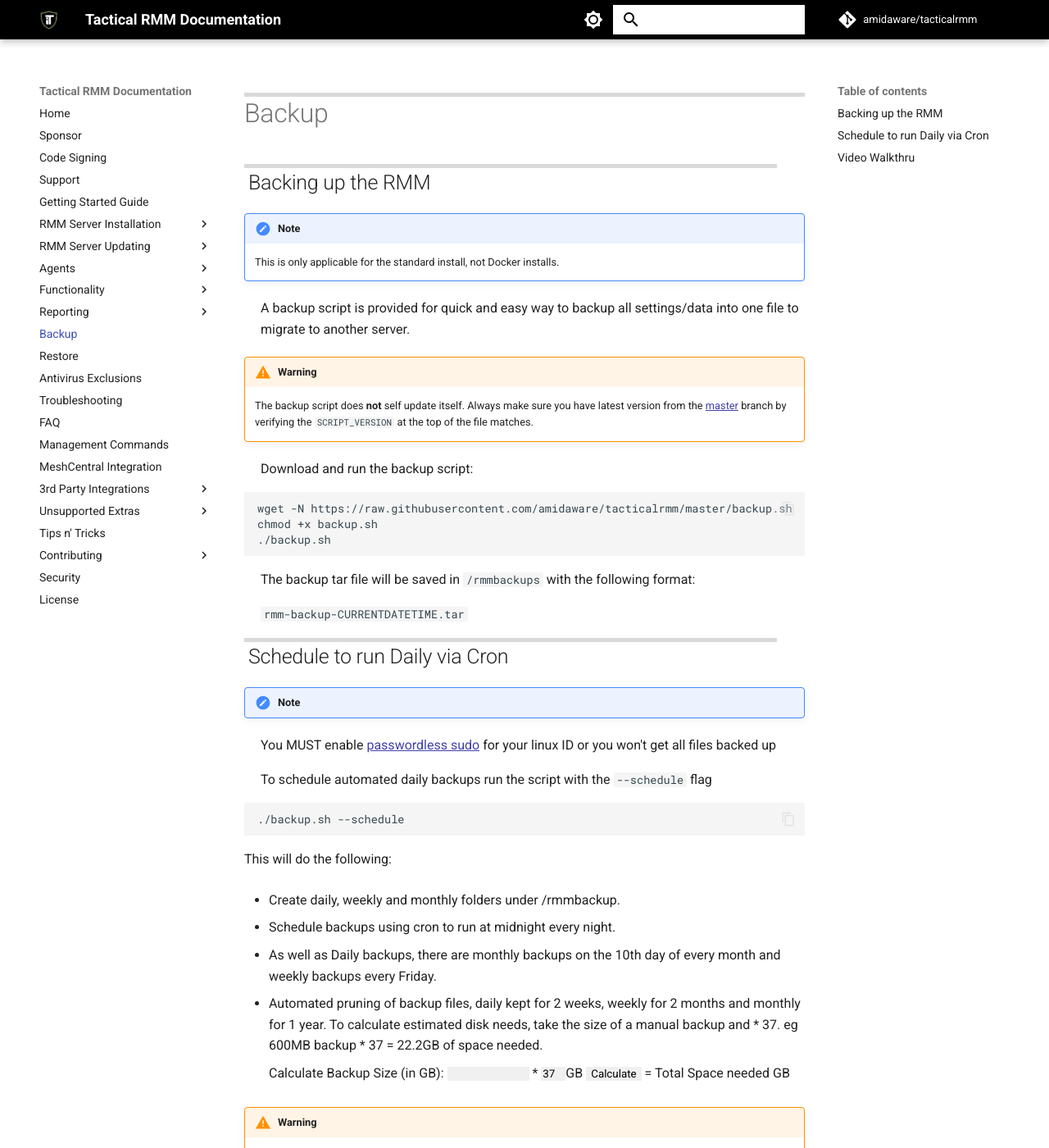
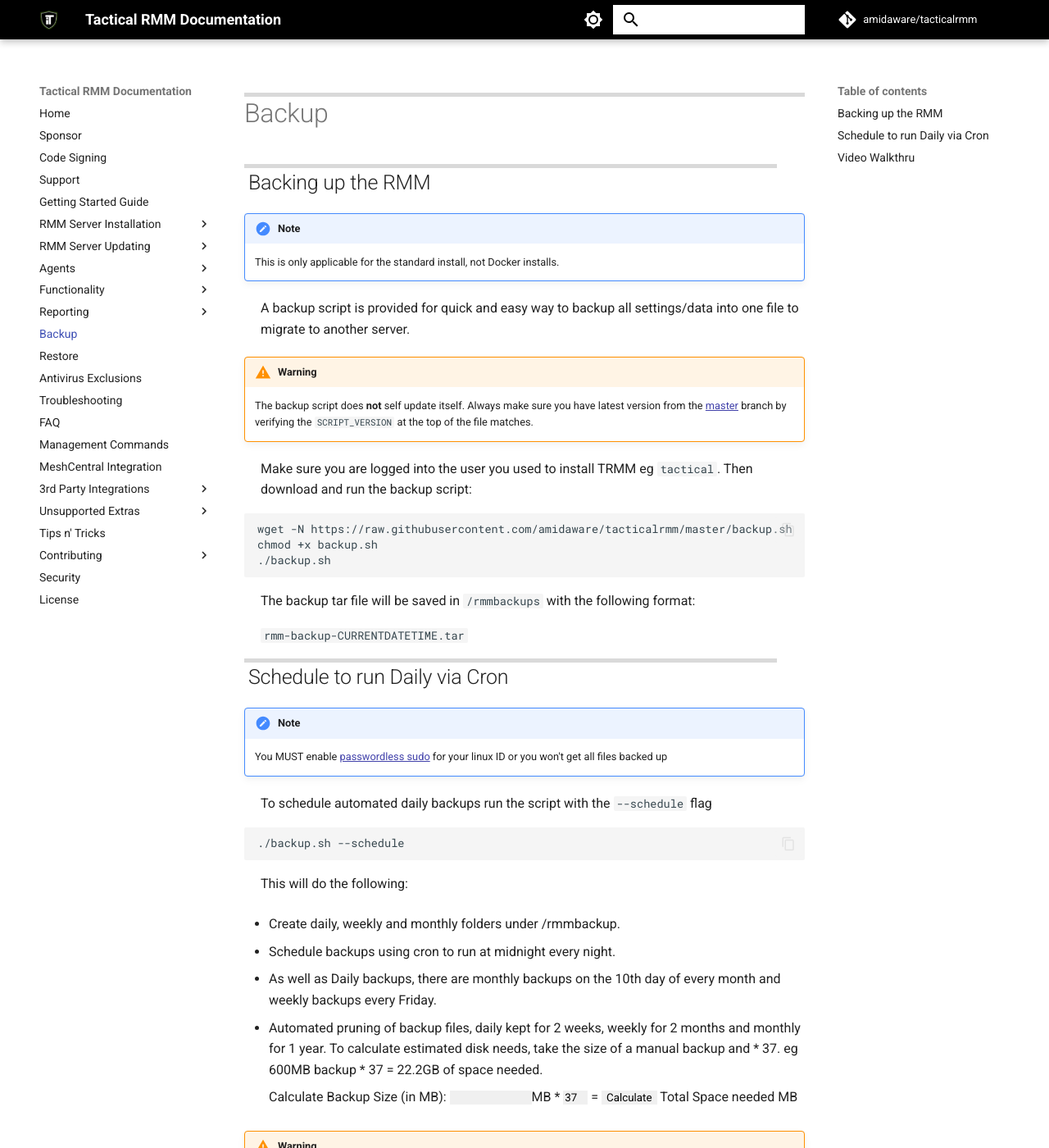
Before and after one commit to amidaware/trmm-docs, an MkDocs documentation site: the page built from docs/backup.md, in a window 1280 px wide and 1400 px high. Shown: the whole window at 82% size. Built offline with MkDocs 1.6.1 and Material for MkDocs 9.7.7, drawn with Linux system fonts in a browser that asks for light colours; comment, search, counter and statistics services are not loaded.

Commit message:
fix backup

````diff
--- a/docs/backup.md
+++ b/docs/backup.md
@@ -20,7 +20,7 @@
 !!!warning
     The backup script does **not** self update itself. Always make sure you have latest version from the [master](https://github.com/amidaware/tacticalrmm/blob/master/backup.sh) branch by verifying the `SCRIPT_VERSION` at the top of the file matches.
 
-Download and run the backup script:
+Make sure you are logged into the user you used to install TRMM eg `tactical`. Then download and run the backup script:
 
 ```bash
 wget -N https://raw.githubusercontent.com/amidaware/tacticalrmm/master/backup.sh
@@ -35,12 +35,14 @@
 ## Schedule to run Daily via Cron
 
 !!!note
-  You MUST enable [passwordless sudo](https://timonweb.com/devops/how-to-enable-passwordless-sudo-for-a-specific-user-in-linux/) for your linux ID or you won't get all files backed up
+    You MUST enable [passwordless sudo](https://timonweb.com/devops/how-to-enable-passwordless-sudo-for-a-specific-user-in-linux/) for your linux ID or you won't get all files backed up
 
 To schedule automated daily backups run the script with the `--schedule` flag
+
 ```bash
 ./backup.sh --schedule
 ```
+
 This will do the following:
 
 * Create daily, weekly and monthly folders under /rmmbackup.
@@ -51,11 +53,10 @@
 
 * Automated pruning of backup files, daily kept for 2 weeks, weekly for 2 months and monthly for 1 year. To calculate estimated disk needs, take the size of a manual backup and * 37. eg 600MB backup * 37 = 22.2GB of space needed. <br>
  <form>
-        Calculate Backup Size (in GB): <input type="text" id="firstNumber" style="background-color: #f0f0f0;  color: #000000; width: 100px;" /> * <input type="text" id="secondNumber" style="background-color: #f0f0f0;  color: #000000; width: 30px;" value = "37" />GB <input type="button" onClick="multiplyBy()" Value="Calculate" style="background-color: #f0f0f0;  color: #000000;" /> = Total Space needed <span id="result"></span>GB</form>
+        Calculate Backup Size (in MB): <input type="text" id="firstNumber" style="background-color: #f0f0f0;  color: #000000; width: 100px;" />MB * <input type="text" id="secondNumber" style="background-color: #f0f0f0;  color: #000000; width: 30px;" value = "37" /> = <input type="button" onClick="multiplyBy()" Value="Calculate" style="background-color: #f0f0f0;  color: #000000;" /> Total Space needed <span id="result"></span>MB</form>
 
 !!!warning
     The backup script will just save to your server drive, you ideally want to automate moving this to another server. Please ensure you have space for the backups to be stored.
-
 
 ## Video Walkthru
 
````
